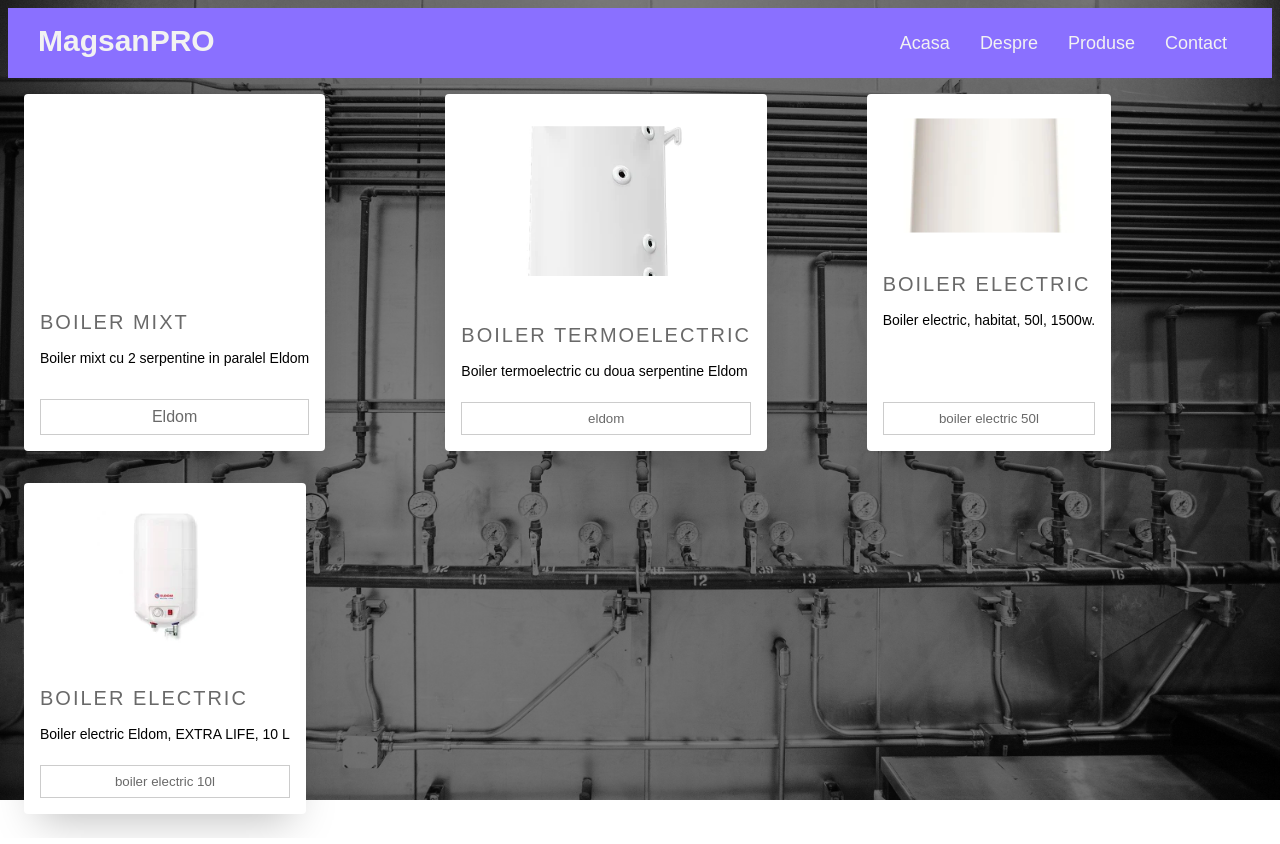
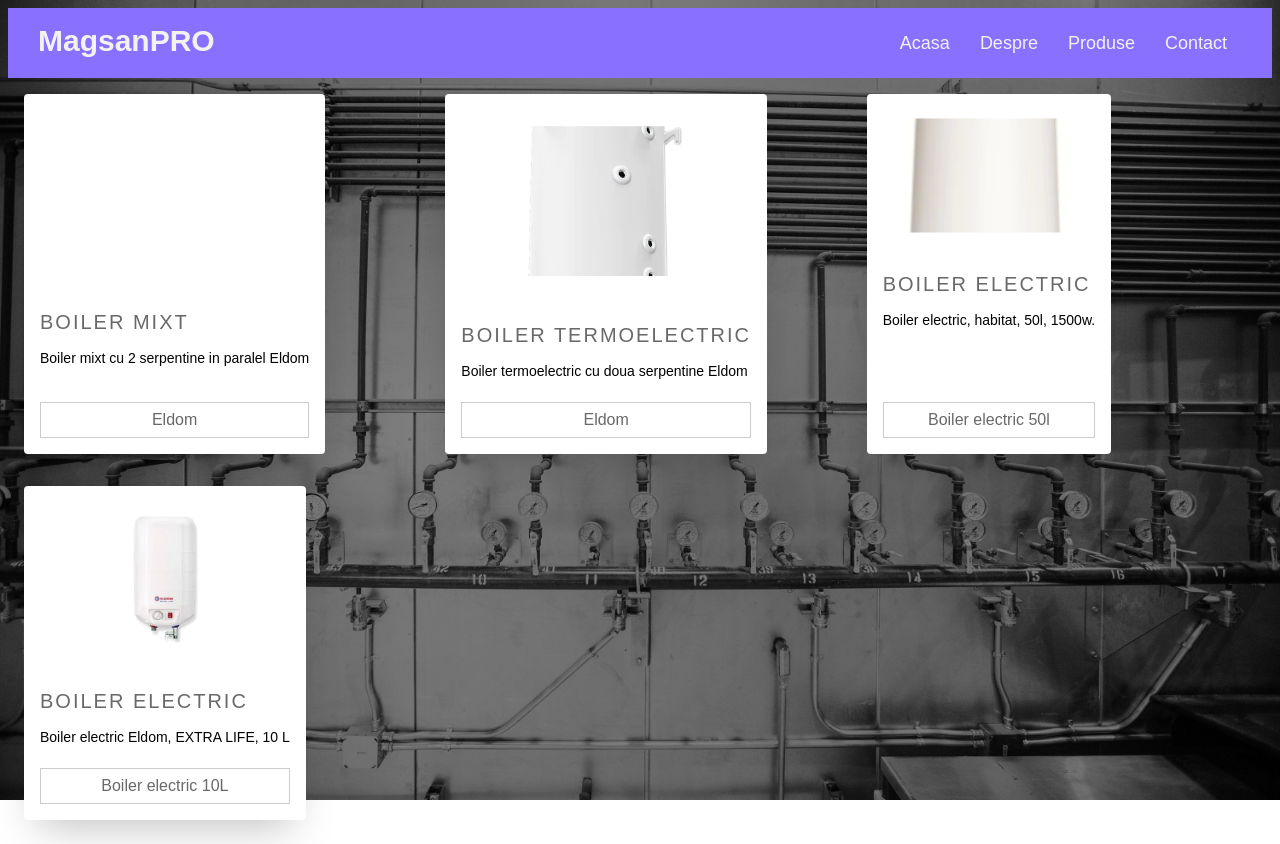
Before and after one commit to steliancardos/magsan-pro, an Angular app: page /produse-boilere in a window 1280 px wide. Built offline with nearby package versions, Linux system fonts and the light colour scheme.

Commit message:
Aded corrcect HTML element

```diff
--- a/src/app/boilere/boilere.component.html
+++ b/src/app/boilere/boilere.component.html
@@ -15,7 +15,7 @@
         <div class="card__content">
           <div class="card__title">Boiler termoelectric</div>
           <p class="card__text">Boiler termoelectric cu doua serpentine Eldom</p>
-          <button class="btn btn--block card__btn">Eldom</button>
+          <div class="card__footer">Eldom</div>
         </div>
       </div>
     </li>
@@ -25,7 +25,7 @@
         <div class="card__content">
           <div class="card__title">Boiler electric</div>
           <p class="card__text">Boiler electric, habitat, 50l, 1500w.</p>
-          <button class="btn btn--block card__btn">Boiler electric 50l</button>
+           <div class="card__footer">Boiler electric 50l</div>
         </div>
       </div>
     </li>
@@ -35,7 +35,7 @@
         <div class="card__content">
           <div class="card__title">Boiler electric</div>
           <p class="card__text">Boiler electric Eldom, EXTRA LIFE, 10 L</p>
-          <button class="btn btn--block card__btn">Boiler electric 10L</button>
+           <div class="card__footer">Boiler electric 10L</div>
         </div>
       </div>
     </li>
```
